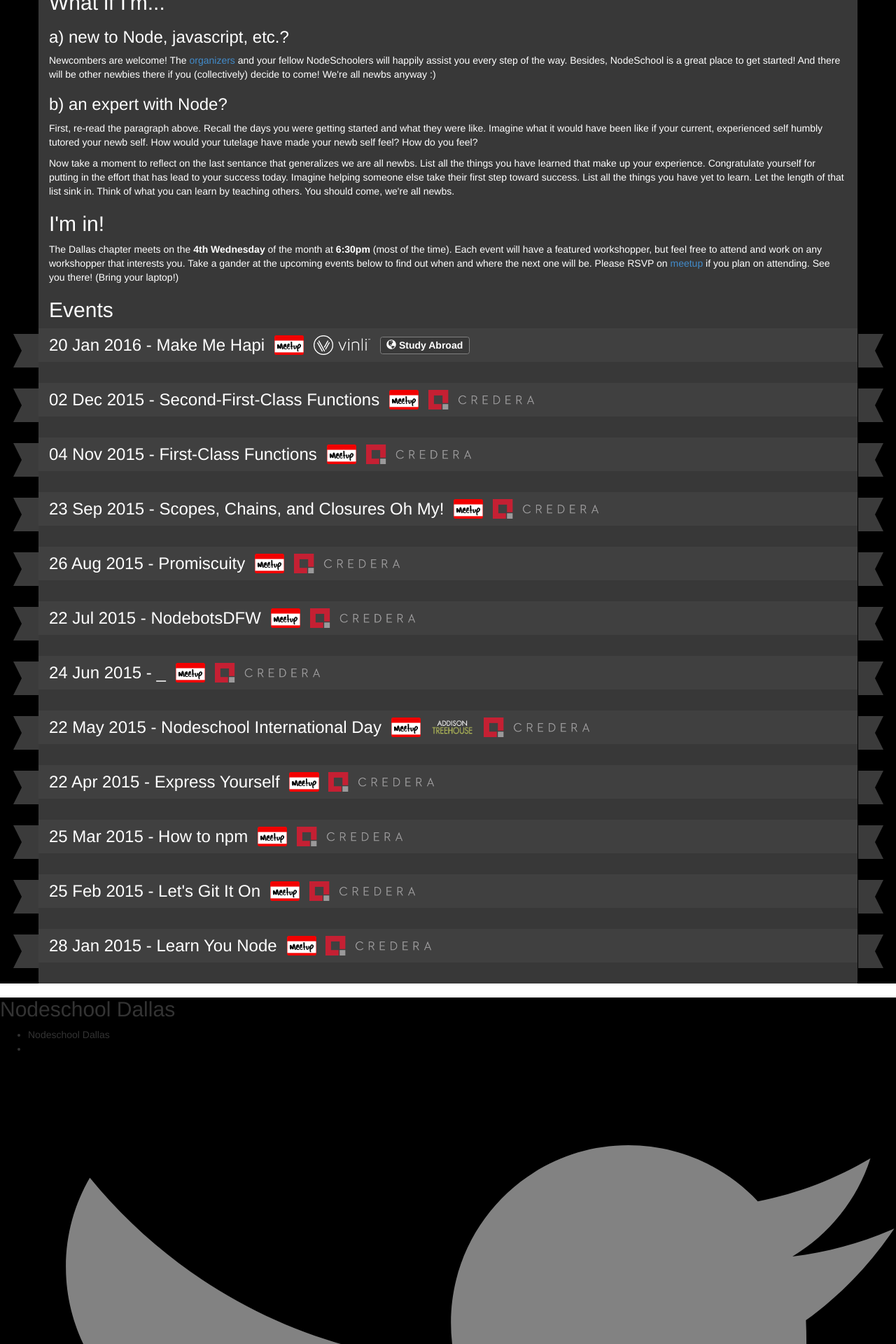
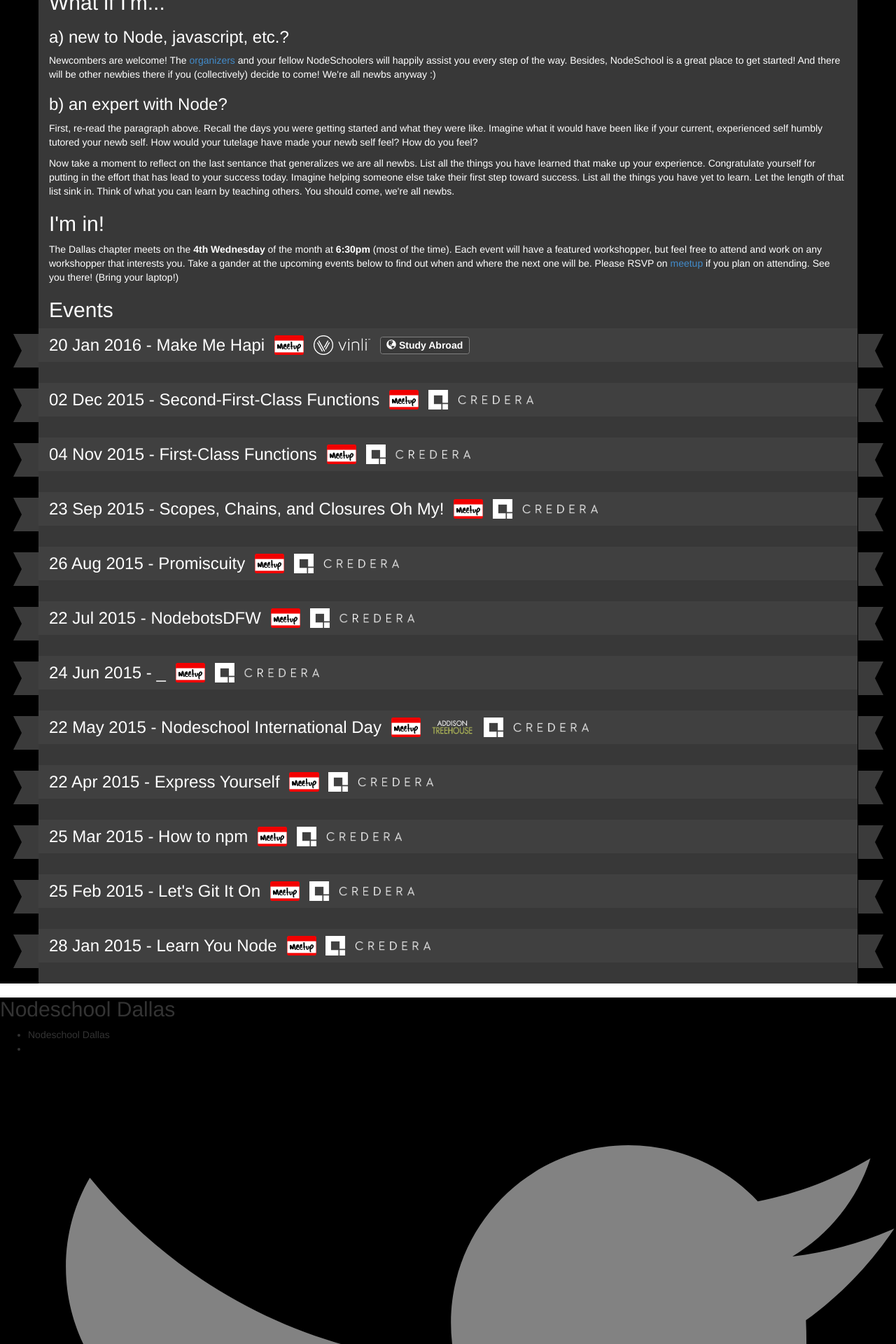
Before and after one commit to nodeschool/dallas, a Jekyll site: the page built from index.html, in a window 1280 px wide. Shown: the part 459-2379 px from the top of the page at 70% size. Built offline with Jekyll 4.4.1, drawn with Linux system fonts in a browser that asks for light colours.

Commit message:
use reversed credera logo in events

```diff
--- a/_data/sponsors.yml
+++ b/_data/sponsors.yml
@@ -1,6 +1,6 @@
 credera:
   name: Credera
-  img: credera-logo-new.png
+  img: credera-logo-reversed.png
   url: https://www.credera.com
 
 addison-treehouse:
```
Also changed, not shown: assets/images/credera-logo-reversed.png (added).
